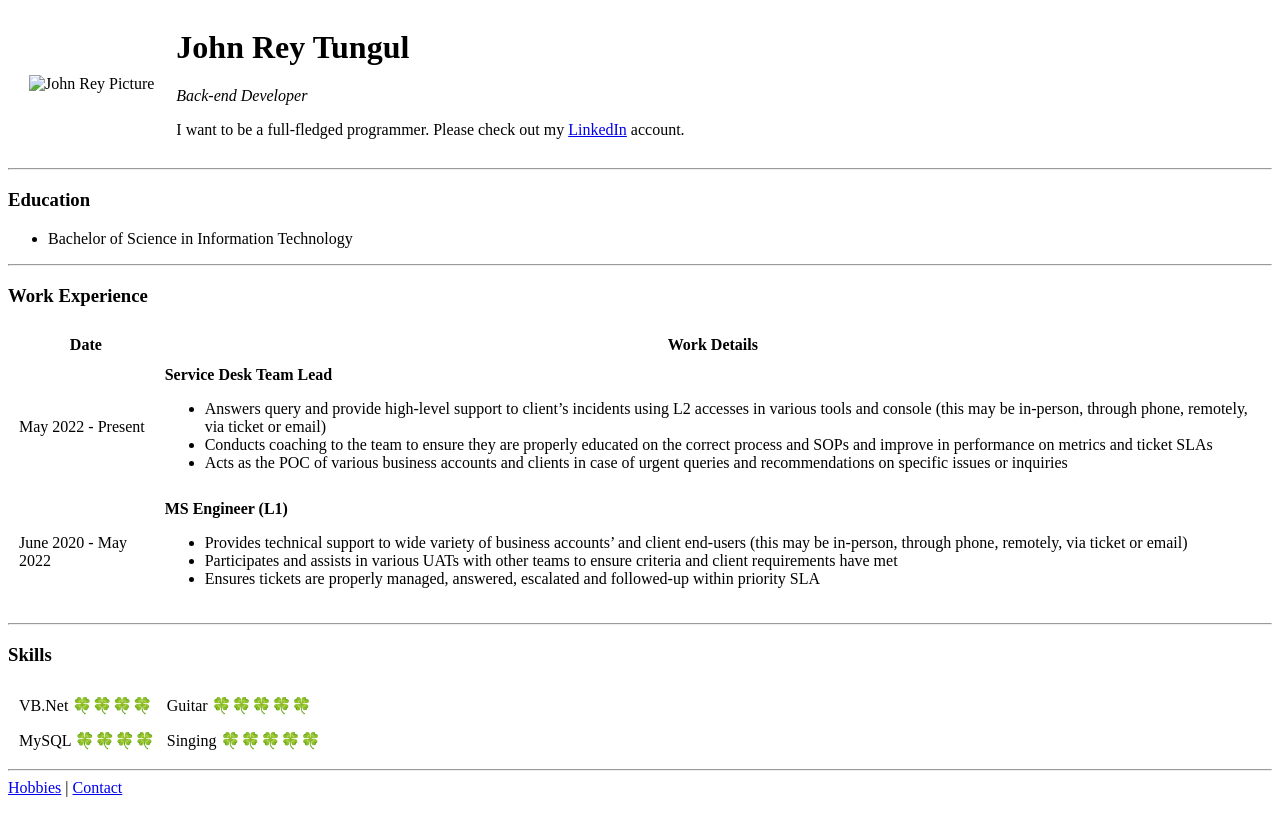
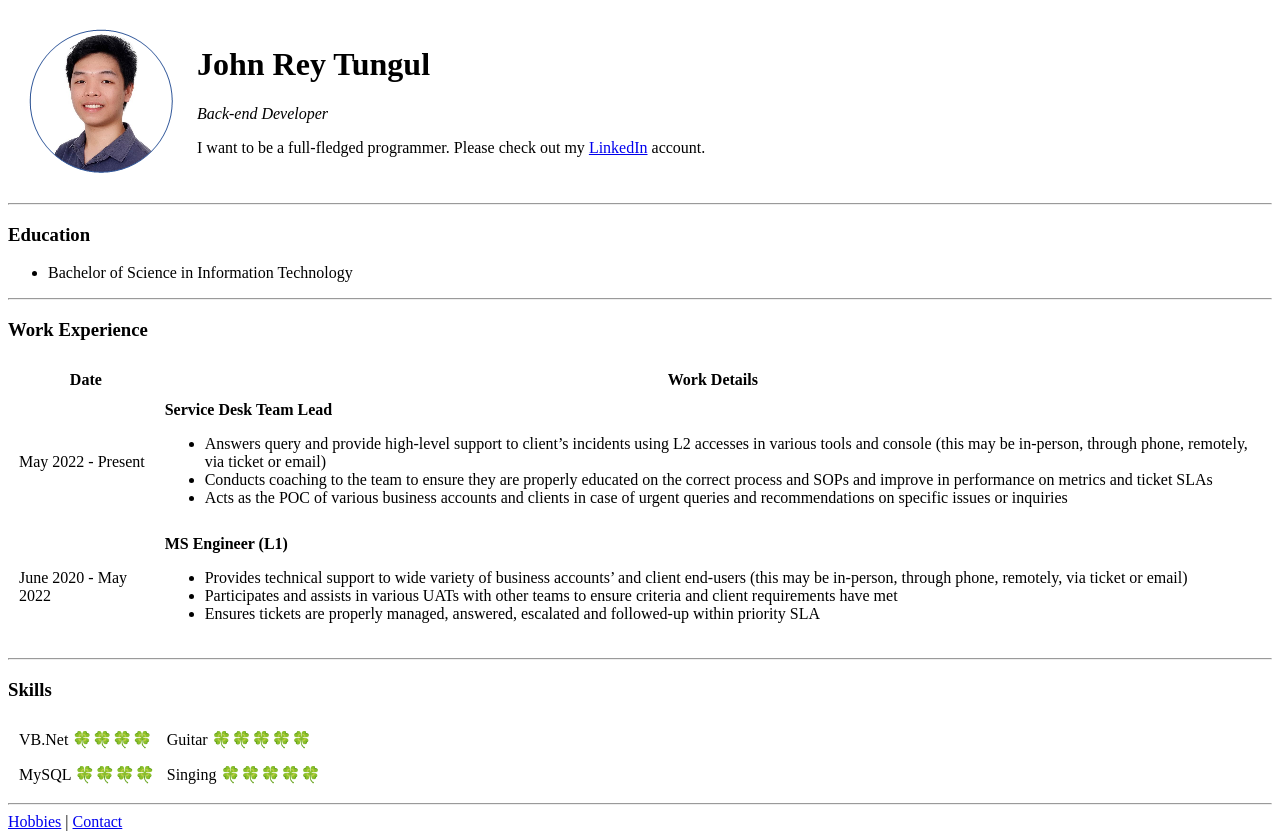
Before and after one commit to jeyall/cv, a plain HTML site: page index.html in a window 1280 px wide. Before the commit the page ends 805 px from the top, so only its background shows below. Drawn offline with Linux system fonts and the light colour scheme.

Commit message:
Update index.html

```diff
--- a/index.html
+++ b/index.html
@@ -10,7 +10,7 @@
   <table cellspacing="20">
     <tr>
       <td>
-        <img src="johnrey.png" alt="John Rey Picture">
+        <img src="images\johnrey.png" alt="John Rey Picture">
       </td>
       <td>
         <h1>John Rey Tungul</h1>
```
